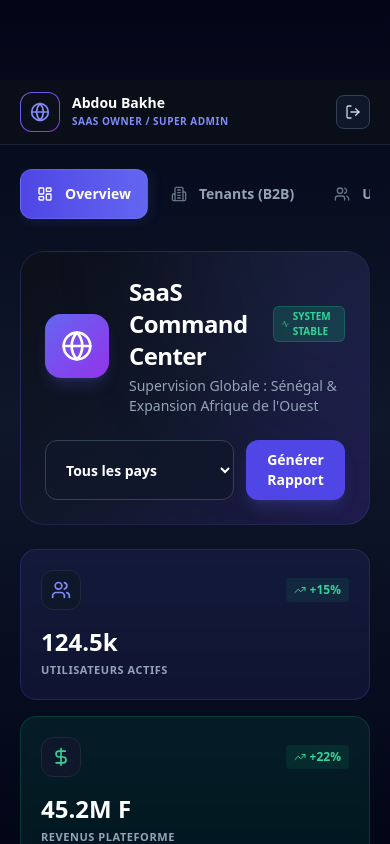
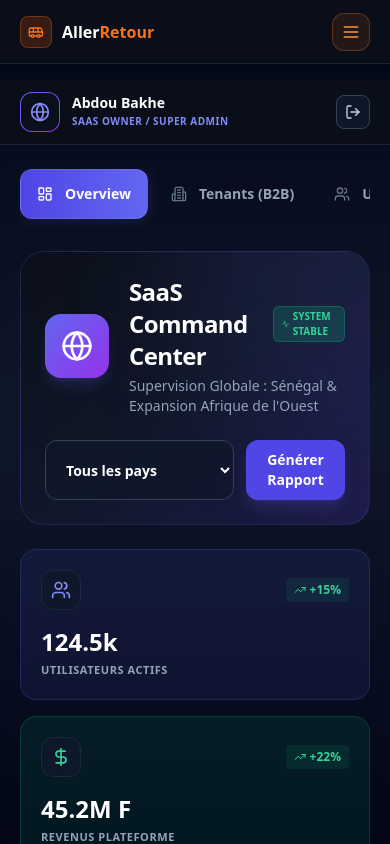
Before and after one commit to migini10/Aller-Retour, a Next.js app in the folder apps/web/: page /dashboard/admin in a window 390 px wide. Built offline with nearby package versions, Linux system fonts and the light colour scheme.

Commit message:
feat(layout): restore mobile topbar and drawer menu on super admin page

```diff
--- a/apps/web/src/app/dashboard/layout.tsx
+++ b/apps/web/src/app/dashboard/layout.tsx
@@ -23,7 +23,6 @@ export default function DashboardLayout({ children }: { children: React.ReactNod
     <BrandingProvider>
       <div className="h-screen overflow-hidden bg-slate-950 text-slate-100 flex flex-col">
       {/* Topbar Mobile-only : fixée en haut, visible uniquement sur petits écrans */}
-      {!isSuperAdmin && (
       <header className="lg:hidden fixed top-0 left-0 right-0 z-40 h-16 bg-[#0B0F19]/95 backdrop-blur-xl border-b border-slate-800/80 flex items-center justify-between px-5 shadow-md">
         <Link href="/" className="flex items-center gap-2.5">
           <div className="w-8 h-8 rounded-lg bg-orange-600/20 border border-orange-500/30 flex items-center justify-center">
@@ -42,27 +41,26 @@ export default function DashboardLayout({ children }: { children: React.ReactNod
           {sidebarOpen ? <X className="w-5 h-5" /> : <Menu className="w-5 h-5" />}
         </button>
       </header>
-      )}
 
       <div className="flex flex-1 overflow-hidden relative">
         {/* Overlay sombre sur mobile quand la sidebar est ouverte */}
-        {!isSuperAdmin && sidebarOpen && (
+        {sidebarOpen && (
           <div
             className="fixed inset-0 z-30 bg-[#0B0F19]/70 backdrop-blur-sm lg:hidden"
             onClick={() => setSidebarOpen(false)}
           />
         )}
 
-        {/* Sidebar Desktop : toujours visible. Mobile : tiroir coulissant par la gauche */}
-        {!isSuperAdmin && (
+        {/* Sidebar Desktop : toujours visible sauf sur Super Admin. Mobile : tiroir coulissant */}
         <div
           className={`
             fixed inset-y-0 left-0 z-40 w-72 transform transition-transform duration-300 ease-in-out
-              ${sidebarOpen ? 'translate-x-0' : '-translate-x-full'} lg:translate-x-0`
-            }>
+            ${sidebarOpen ? 'translate-x-0' : '-translate-x-full'}
+            ${isSuperAdmin ? 'lg:-translate-x-full lg:hidden' : 'lg:translate-x-0'}
+          `}
+        >
           <Sidebar onLinkClick={() => setSidebarOpen(false)} />
         </div>
-        )}
 
         {/* Contenu principal avec padding top sur mobile pour compenser la topbar fixe */}
         <main className={`flex-1 px-5 sm:px-8 lg:px-12 py-6 lg:py-10 overflow-y-auto overscroll-contain bg-gradient-to-b from-slate-950 via-slate-900 to-slate-950 pt-20 lg:pt-10 ${isSuperAdmin ? '' : 'lg:ml-72'}`}>
```
Also changed, not shown: 1 other file (tests, documents, lock files or other folders). Lines whose indentation alone changed are shown as unchanged.
